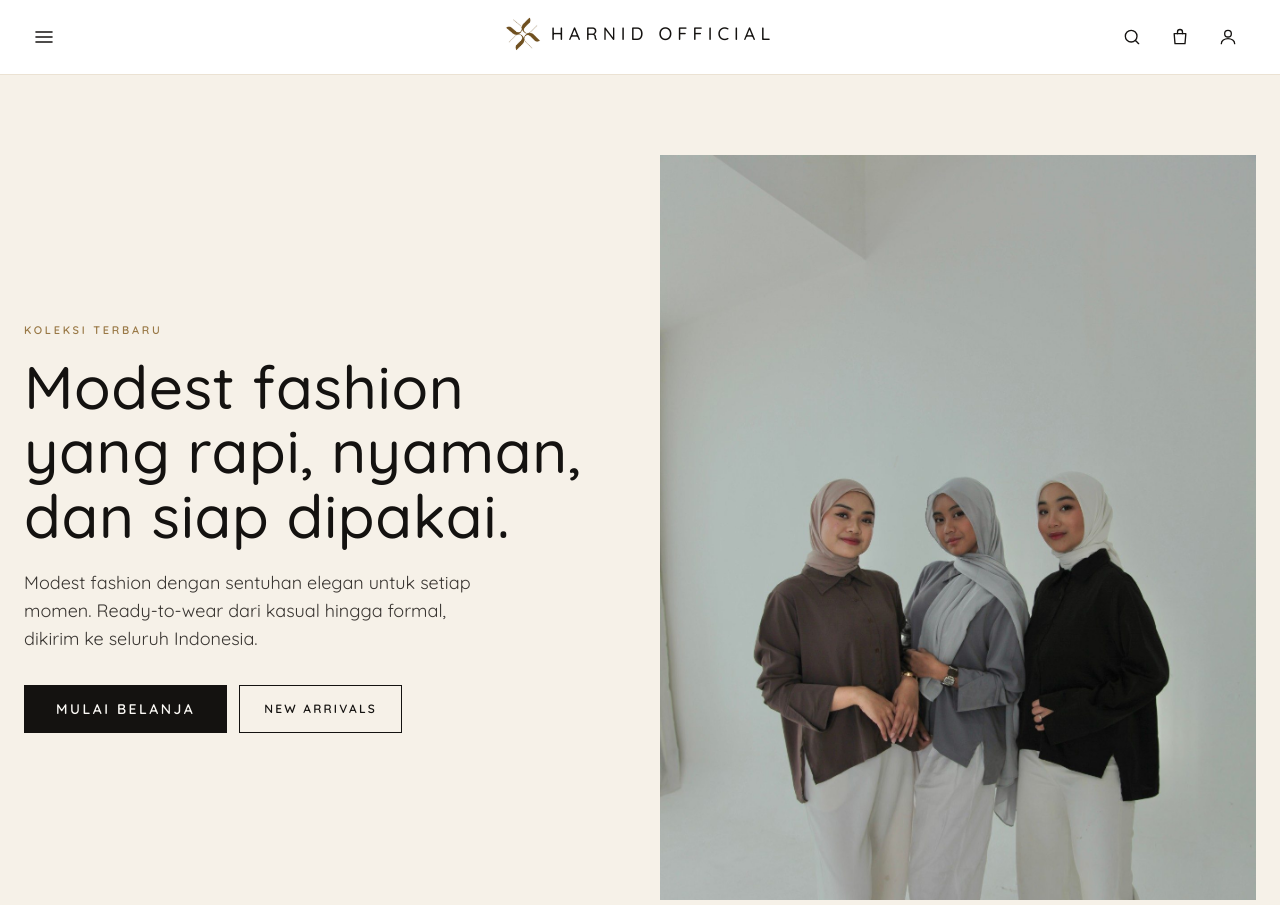
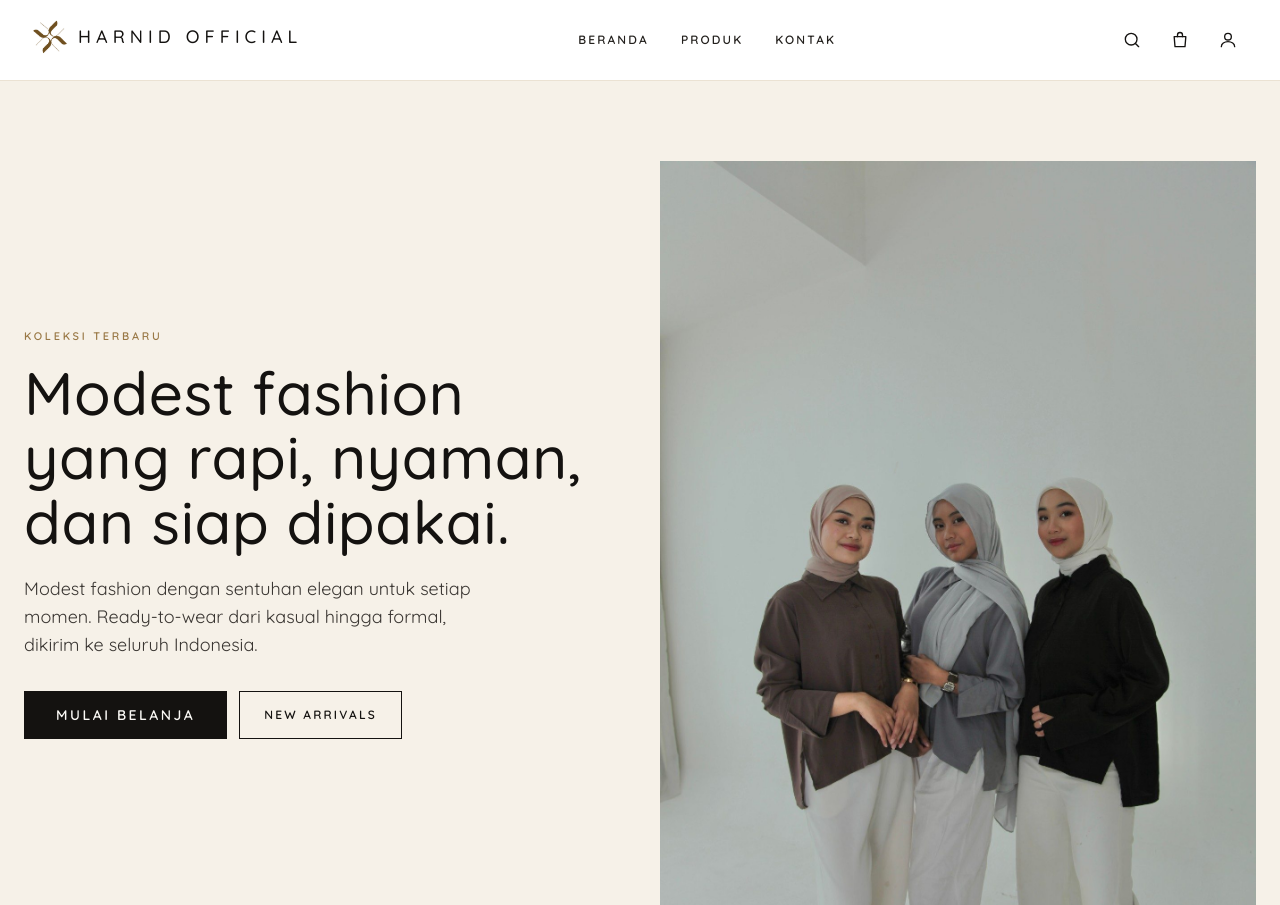
Before and after one commit to hilmyh09/harnid-official, a Laravel app: page / in a window 1280 px wide. Shown: the top 905 px of the page. Run offline with Laravel 12, Linux system fonts and the light colour scheme; data comes from the database, SQL or seed files in the repository; style sheets or scripts are compiled from the project's sources; some libraries are stand-ins or nearby versions.

Commit message:
Navbar global: logo kiri, tautan Beranda/Produk/Kontak, ikon kanan, hamburger hanya di ponsel
Tinggi header tetap (h-16/h-20) agar konsisten antar halaman; drawer
ponsel kini diawali tautan utama. Tambah kelas .nav-link dan tes navbar
di semua halaman toko.

Co-Authored-By: Claude Fable 5.1 <noreply@anthropic.com>
Claude-Session: https://claude.ai/code/session_019YuFCxicg4ZrL5BXXpqjze

```diff
--- a/resources/css/app.css
+++ b/resources/css/app.css
@@ -43,6 +43,7 @@
     .admin-link { @apply block rounded px-3 py-2 text-sm text-ivory-200 hover:bg-noir-700 hover:text-white; }
     .admin-link-active { @apply bg-noir-700 text-white; }
     .badge { @apply inline-flex items-center rounded-full px-2.5 py-0.5 text-xs font-medium; }
+    .nav-link { @apply inline-flex h-10 items-center text-xs font-semibold uppercase tracking-[0.18em] text-noir-800 transition hover:text-gold-600 focus:outline-none focus-visible:ring-2 focus-visible:ring-gold-500; }
     .icon-btn { @apply inline-flex h-10 w-10 items-center justify-center text-noir-900 transition hover:text-gold-600 focus:outline-none focus-visible:ring-2 focus-visible:ring-gold-500; }
     .drawer-link { @apply flex items-center justify-between py-4 text-[17px] font-medium text-noir-800 hover:text-gold-600; }
     .drawer-sublink { @apply block py-2 pl-4 text-[15px] text-noir-700 hover:text-gold-600; }
--- a/resources/views/components/shop/header.blade.php
+++ b/resources/views/components/shop/header.blade.php
@@ -1,19 +1,30 @@
 @php($cartCount = app(\App\Services\Cart::class)->count())
 @php($categories = \App\Models\Category::orderBy('sort_order')->get(['name', 'slug']))
 @php($collections = \App\Models\Collection::orderBy('sort_order')->get(['name', 'slug']))
-<header class="sticky top-0 z-30 border-b border-ivory-200 bg-white/95 backdrop-blur">
-    <div class="mx-auto grid max-w-screen-2xl grid-cols-[1fr_auto_1fr] items-center px-4 py-3 sm:px-8 sm:py-4">
-        <div class="flex items-center">
-            <button type="button" class="icon-btn -ml-2" data-drawer-open aria-label="Buka menu" aria-controls="site-drawer" aria-expanded="false">
-                <svg class="h-6 w-6" fill="none" viewBox="0 0 24 24" stroke="currentColor" stroke-width="1.6" aria-hidden="true"><path stroke-linecap="round" d="M4 7h16M4 12h16M4 17h16"/></svg>
-            </button>
-        </div>
-
-        <a href="{{ route('home') }}" class="justify-self-center" aria-label="Beranda {{ config('company.name') }}">
+{{--
+    Navbar global: tampil di semua halaman toko lewat x-layouts.shop.
+    Tinggi tetap (h-16 di ponsel, h-20 di desktop) agar posisi tidak melompat antar halaman.
+    Kiri: logo & nama toko. Tengah/kanan (md+): tautan Beranda, Produk, Kontak.
+    Kanan: cari, keranjang (+badge), akun, dan tombol menu tiga garis (hanya ponsel).
+--}}
+@php($mainLinks = [
+    ['label' => 'Beranda', 'url' => route('home')],
+    ['label' => 'Produk', 'url' => route('catalog.index')],
+    ['label' => 'Kontak', 'url' => route('contact')],
+])
+<header class="sticky top-0 z-30 border-b border-ivory-200 bg-white/95 backdrop-blur" data-site-header>
+    <div class="mx-auto flex h-16 max-w-screen-2xl items-center justify-between gap-4 px-4 sm:px-8 md:h-20">
+        <a href="{{ route('home') }}" class="shrink-0" aria-label="Beranda {{ config('company.name') }}">
             <x-brand-logo />
         </a>
 
-        <div class="flex items-center justify-end gap-1 sm:gap-2">
+        <nav class="hidden md:flex md:items-center md:gap-8" aria-label="Menu utama">
+            @foreach ($mainLinks as $link)
+                <a href="{{ $link['url'] }}" class="nav-link">{{ $link['label'] }}</a>
+            @endforeach
+        </nav>
+
+        <div class="flex items-center gap-1 sm:gap-2">
             <details class="relative">
                 <summary class="icon-btn cursor-pointer list-none" aria-label="Cari produk">
                     <svg class="h-5 w-5" fill="none" viewBox="0 0 24 24" stroke="currentColor" stroke-width="1.6" aria-hidden="true"><circle cx="11" cy="11" r="7"/><path stroke-linecap="round" d="m20 20-3.5-3.5"/></svg>
@@ -35,12 +46,15 @@
             <a href="{{ auth()->check() ? route('admin.dashboard') : route('login') }}" class="icon-btn" aria-label="{{ auth()->check() ? 'Admin' : 'Masuk' }}">
                 <svg class="h-5 w-5" fill="none" viewBox="0 0 24 24" stroke="currentColor" stroke-width="1.6" aria-hidden="true"><circle cx="12" cy="8" r="4"/><path stroke-linecap="round" d="M4 20c0-3.5 3.6-6 8-6s8 2.5 8 6"/></svg>
             </a>
+            <button type="button" class="icon-btn -mr-2 md:hidden" data-drawer-open aria-label="Buka menu" aria-controls="site-drawer" aria-expanded="false">
+                <svg class="h-6 w-6" fill="none" viewBox="0 0 24 24" stroke="currentColor" stroke-width="1.6" aria-hidden="true"><path stroke-linecap="round" d="M4 7h16M4 12h16M4 17h16"/></svg>
+            </button>
         </div>
     </div>
 </header>
 
 {{-- Menu samping (off-canvas) --}}
-<div id="site-drawer" class="fixed inset-0 z-40 hidden" data-drawer hidden>
+<div id="site-drawer" class="fixed inset-0 z-40 hidden md:hidden" data-drawer hidden>
     <div class="absolute inset-0 bg-noir-900/40" data-drawer-close></div>
     <nav class="absolute inset-y-0 left-0 flex w-full max-w-md flex-col overflow-y-auto bg-white px-6 pb-10 pt-5 shadow-2xl sm:px-8" aria-label="Menu utama">
         <button type="button" class="icon-btn -ml-2 self-start" data-drawer-close aria-label="Tutup menu">
@@ -48,6 +62,10 @@
         </button>
 
         <div class="mt-6 divide-y divide-transparent">
+            @foreach ($mainLinks as $link)
+                <a href="{{ $link['url'] }}" class="drawer-link">{{ $link['label'] }}</a>
+            @endforeach
+            <hr class="my-3 border-ivory-200">
             <a href="{{ route('catalog.new') }}" class="drawer-link">New Arrivals</a>
             <details class="group">
                 <summary class="drawer-link cursor-pointer list-none">
```
Also changed, not shown: tests/Feature/ShopPagesTest.php (+16 -0 lines).
